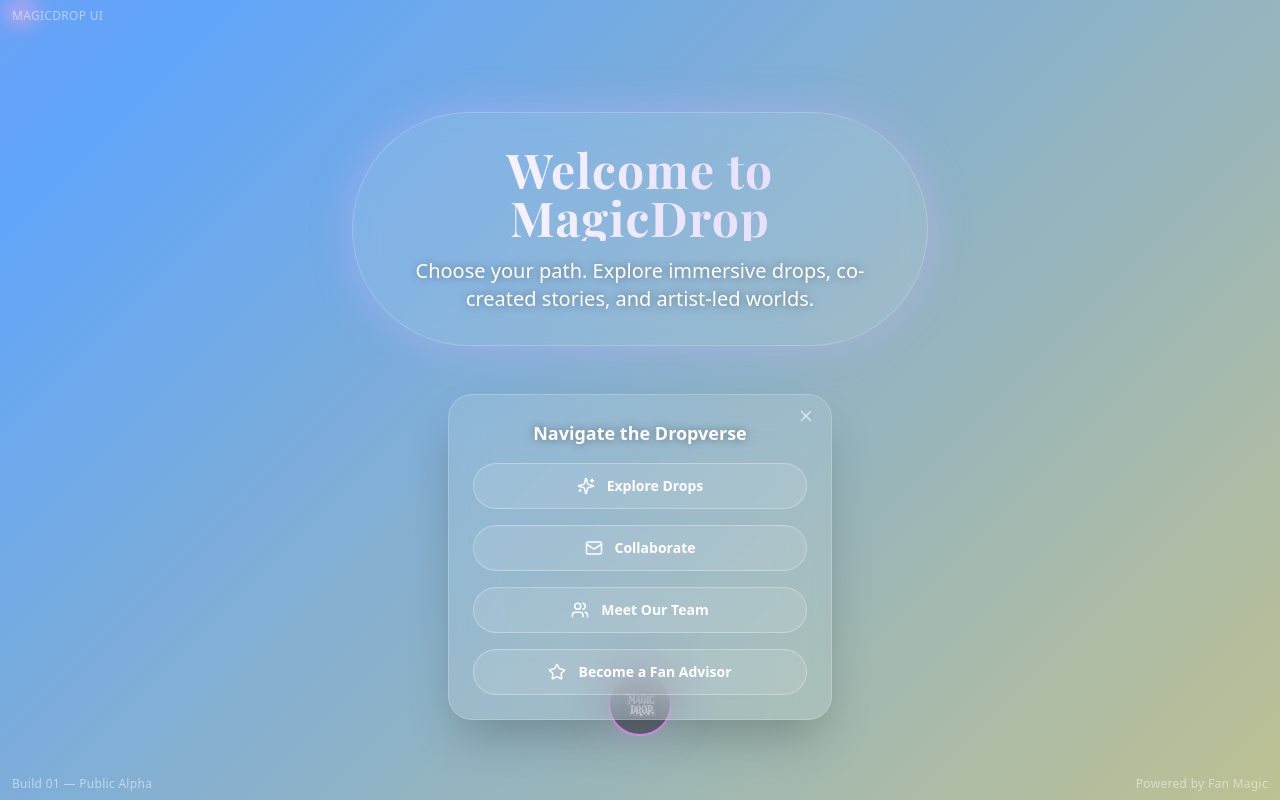
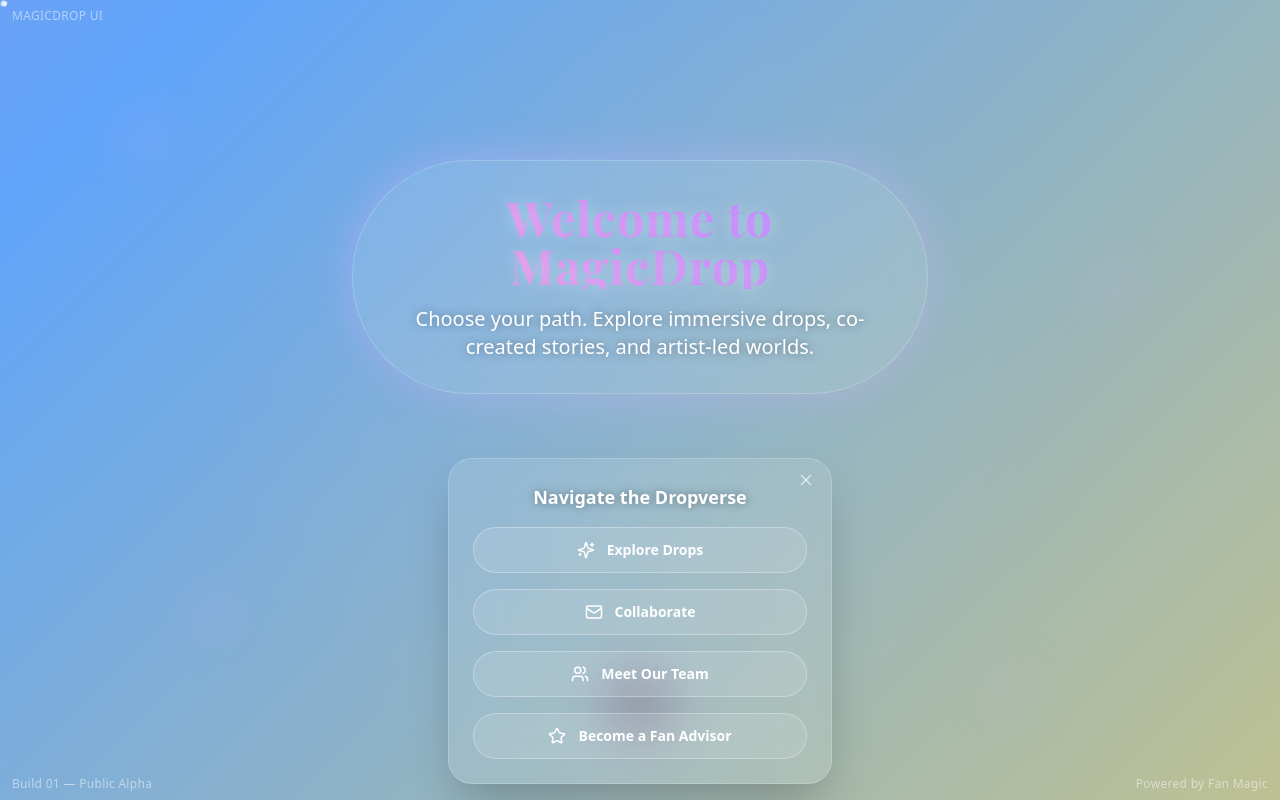
Before and after one commit to lovetoni222/magicdrop, a Next.js app: page /enter in a window 1280 px wide. Built offline with nearby package versions, Linux system fonts and the light colour scheme.

Commit message:
Fix layout + effects + orb layers on enter page

```diff
--- a/app/enter/page.tsx
+++ b/app/enter/page.tsx
@@ -30,32 +30,47 @@
 
   return (
     <div className="relative min-h-screen w-full overflow-hidden text-white bg-black">
-      {/* Audio */}
+      {/* AUDIO */}
       <audio ref={ambientAudioRef} src="/ambient.mp3" preload="none" loop />
       <audio ref={clickAudioRef} src="/ui-hover.mp3" preload="none" />
 
-      {/* Gradient Background */}
+      {/* GRADIENT BACKGROUND */}
       <div className="absolute inset-0 z-0 animated-prism" />
 
-      {/* Floating Symbolic Orbs (Option D) */}
+      {/* AURORA OVERLAY */}
+      <motion.div
+        className="absolute inset-0 z-10 pointer-events-none bg-[radial-gradient(circle_at_50%_50%,rgba(255,255,255,0.08)_0%,transparent_60%)]"
+        animate={{ opacity: [0.3, 0.5, 0.3] }}
+        transition={{ duration: 20, repeat: Infinity, ease: "easeInOut" }}
+      />
+
+      {/* FLOATING SYMBOLIC ORBS */}
+      {["top-[15%] left-[10%]", "top-[35%] right-[12%]", "bottom-[20%] left-[15%]", "bottom-[10%] right-[20%]"].map((pos, i) => (
+        <motion.div
+          key={i}
+          className={`absolute w-8 h-8 rounded-full bg-purple-300/30 blur-xl ${pos} z-20`}
+          animate={{ y: [0, -10, 0], x: [0, 5, 0] }}
+          transition={{ repeat: Infinity, duration: 6 + i * 2, ease: "easeInOut" }}
+        />
+      ))}
+
+      {/* STARDUST */}
       <div className="absolute inset-0 z-10 pointer-events-none overflow-hidden">
-        {Array.from({ length: 10 }).map((_, i) => (
+        {Array.from({ length: 30 }).map((_, i) => (
           <motion.div
             key={i}
-            className="absolute w-6 h-6 rounded-full bg-gradient-to-br from-purple-300 to-pink-300 opacity-70 blur-md"
+            className="absolute w-1 h-1 rounded-full bg-white/60"
             initial={{
-              x: `${Math.random() * 100}%`,
-              y: `${Math.random() * 100}%`,
-              scale: 0.8,
+              x: Math.random() * 100 + "%",
+              y: Math.random() * 100 + "%",
               opacity: 0,
             }}
             animate={{
-              y: ["0%", "5%", "0%"],
-              opacity: [0, 0.8, 0],
-              scale: [0.8, 1.1, 0.8],
+              y: "-10%",
+              opacity: [0, 0.6, 0],
             }}
             transition={{
-              duration: 20 + Math.random() * 10,
+              duration: 12 + Math.random() * 10,
               repeat: Infinity,
               ease: "easeInOut",
               delay: Math.random() * 5,
@@ -75,10 +90,10 @@
         Powered by Fan Magic
       </p>
 
-      {/* Header Orb */}
-      <div className="relative z-20 flex flex-col items-center justify-center pt-28 text-center px-4 space-y-6">
+      {/* HEADER */}
+      <div className="relative z-20 flex flex-col items-center justify-center pt-36 md:pt-40 text-center px-4 space-y-6">
         <div className="rounded-full bg-white/10 border border-white/20 p-6 md:p-8 backdrop-blur-md shadow-[0_0_40px_rgba(213,179,255,0.4)] max-w-xl">
-          <h1 className="text-3xl md:text-5xl font-bold tracking-wide text-glow-hard [font-family:var(--font-playfair)] shimmer-text">
+          <h1 className="text-3xl md:text-5xl font-bold tracking-wide [font-family:var(--font-playfair)] text-prism-glow">
             Welcome to MagicDrop
           </h1>
           <p className="mt-4 text-base md:text-xl text-white text-shadow-strong">
@@ -87,7 +102,7 @@
         </div>
       </div>
 
-      {/* Nav Menu */}
+      {/* NAV MENU */}
       <AnimatePresence>
         {menuOpen && (
           <motion.div
@@ -95,7 +110,7 @@
             animate={{ y: 0, opacity: 1 }}
             exit={{ y: 40, opacity: 0 }}
             transition={{ duration: 0.4 }}
-            className="relative z-30 mt-12 px-6 py-6 bg-white/10 backdrop-blur-xl border border-white/20 rounded-3xl w-[90%] max-w-sm mx-auto shadow-2xl flex flex-col items-center gap-4"
+            className="relative z-30 mt-16 px-6 py-6 bg-white/10 backdrop-blur-xl border border-white/20 rounded-3xl w-[90%] max-w-sm mx-auto shadow-2xl flex flex-col items-center gap-4"
           >
             <button
               onClick={() => setMenuOpen(false)}
@@ -122,7 +137,7 @@
         )}
       </AnimatePresence>
 
-      {/* Logo Toggle */}
+      {/* LOGO TOGGLE */}
       <motion.img
         onClick={() => {
           handleClickSound();
@@ -134,10 +149,24 @@
         whileTap={{ scale: 0.95 }}
       />
 
-      {/* Styles */}
+      {/* STYLES */}
       <style jsx global>{`
         .text-shadow-strong {
           text-shadow: 0 0 10px rgba(0, 0, 0, 0.4);
+        }
+        .shimmer {
+          animation: shimmerPulse 4s ease-in-out infinite;
+        }
+        @keyframes shimmerPulse {
+          0% {
+            filter: brightness(1) drop-shadow(0 0 6px rgba(213, 179, 255, 0.3));
+          }
+          50% {
+            filter: brightness(1.3) drop-shadow(0 0 20px rgba(213, 179, 255, 0.6));
+          }
+          100% {
+            filter: brightness(1) drop-shadow(0 0 6px rgba(213, 179, 255, 0.3));
+          }
         }
         .animated-prism {
           background: linear-gradient(
@@ -162,35 +191,15 @@
             background-position: 0% 50%;
           }
         }
-        .shimmer {
-          animation: shimmerPulse 4s ease-in-out infinite;
-        }
-        @keyframes shimmerPulse {
-          0% {
-            filter: brightness(1) drop-shadow(0 0 6px rgba(213, 179, 255, 0.3));
-          }
-          50% {
-            filter: brightness(1.3) drop-shadow(0 0 20px rgba(213, 179, 255, 0.6));
-          }
-          100% {
-            filter: brightness(1) drop-shadow(0 0 6px rgba(213, 179, 255, 0.3));
-          }
-        }
-        .shimmer-text {
-          background: linear-gradient(
-            90deg,
-            #ffffff,
-            #e5dbff,
-            #ffffff,
-            #d1caff
-          );
+        .text-prism-glow {
+          background: linear-gradient(45deg, #f9a8d4, #c084fc, #60a5fa, #fcd34d);
           background-size: 300% 300%;
           -webkit-background-clip: text;
           -webkit-text-fill-color: transparent;
-          animation: shimmerText 6s ease-in-out infinite;
+          animation: glowGradient 6s ease-in-out infinite;
+          text-shadow: 0 0 15px rgba(255, 255, 255, 0.3);
         }
-
-        @keyframes shimmerText {
+        @keyframes glowGradient {
           0% {
             background-position: 0% 50%;
           }
```
